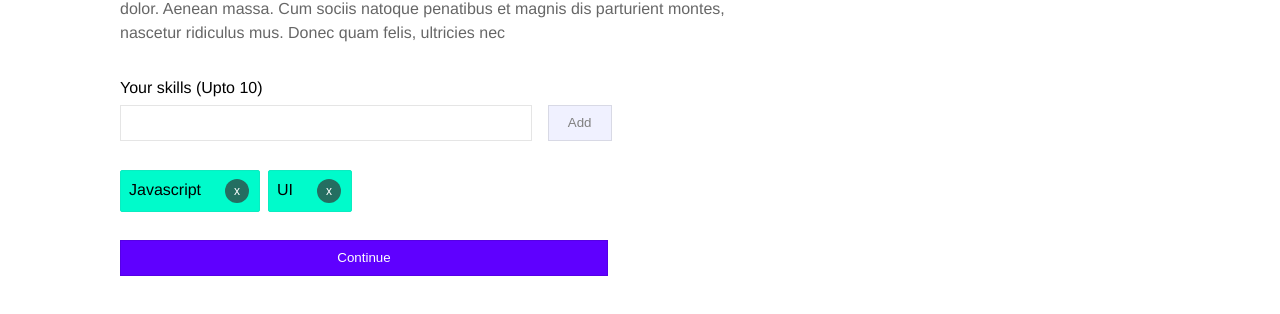
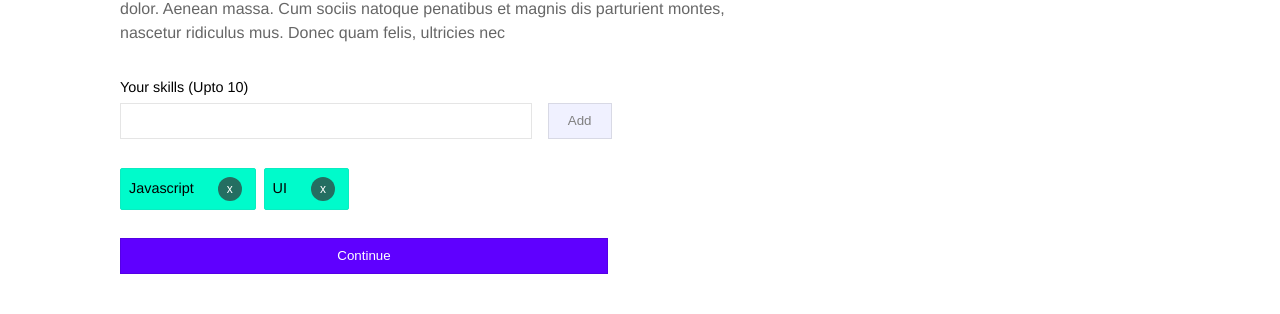
Before and after one commit to ajayns/task-1, a React (Create React App) app: page / in a window 1280 px wide. Shown: the part 232-546 px from the top of the page. Built offline with nearby package versions, Linux system fonts and the light colour scheme.

Commit message:
Styling patches

```diff
--- a/src/components/Form.js
+++ b/src/components/Form.js
@@ -59,7 +59,7 @@ class Form extends Component {
 
     render() {
         return (
-            <form onSubmit={this.handleSubmit}>
+            <form onSubmit={this.handleSubmit} className="tags-form">
                 <Input
                     text={this.state.text}
                     handleChange={this.handleChange}
--- a/src/index.css
+++ b/src/index.css
@@ -37,6 +37,10 @@ input[type=text]:disabled {
   background: #00f5c7;
 }
 
+.tags-form {
+  font-size: 0.9rem;
+}
+
 .button {
   height: 2.2rem;
   padding: 0 1.2rem;
@@ -64,12 +68,13 @@ input[type=text]:disabled {
   border-radius: 2px;
   border: 1px solid #0becc1;
   cursor: grab;
+  white-space: nowrap;
 }
 
 .tag > .close {
   background: #246e61;
   border: none;
-  margin: 0 2px 0 24px;
+  margin: 0 0.3rem 0 1.5rem;
   height: 24px;
   width: 24px;
   color: #fff;
```
